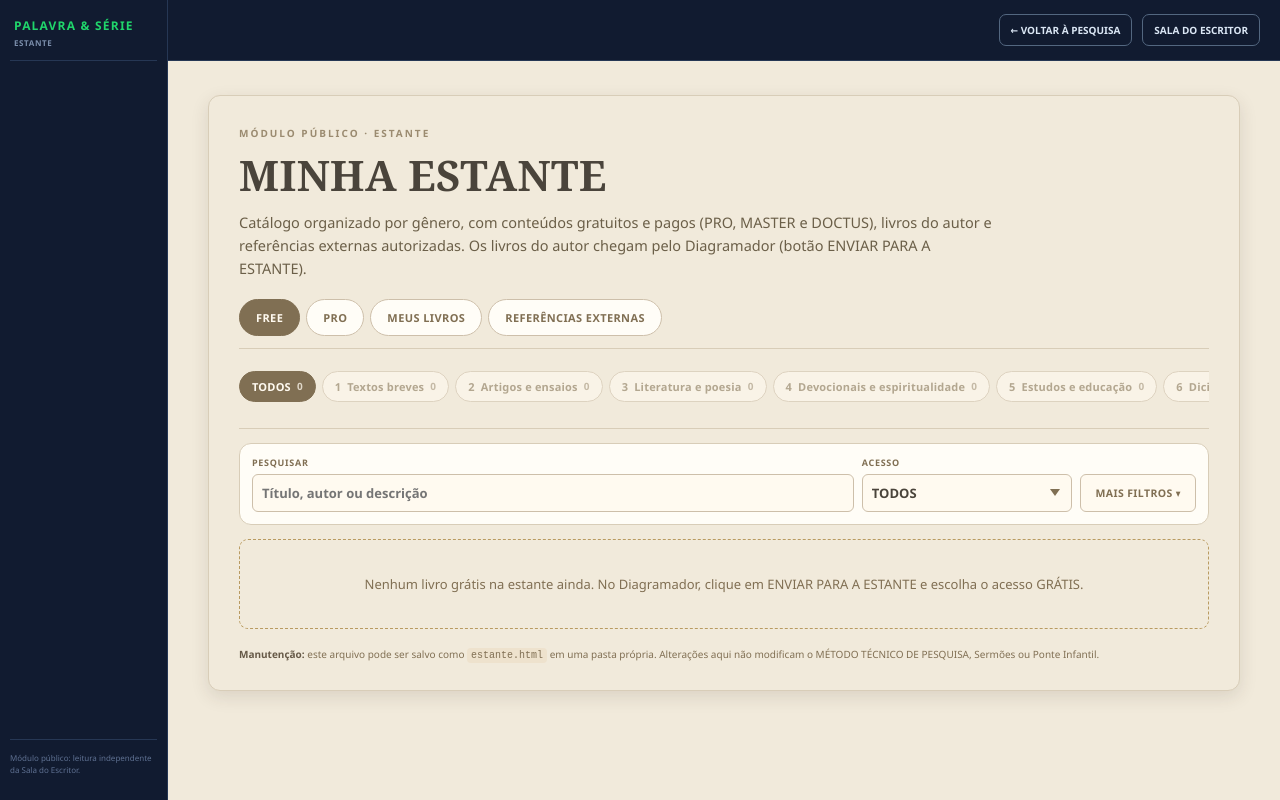
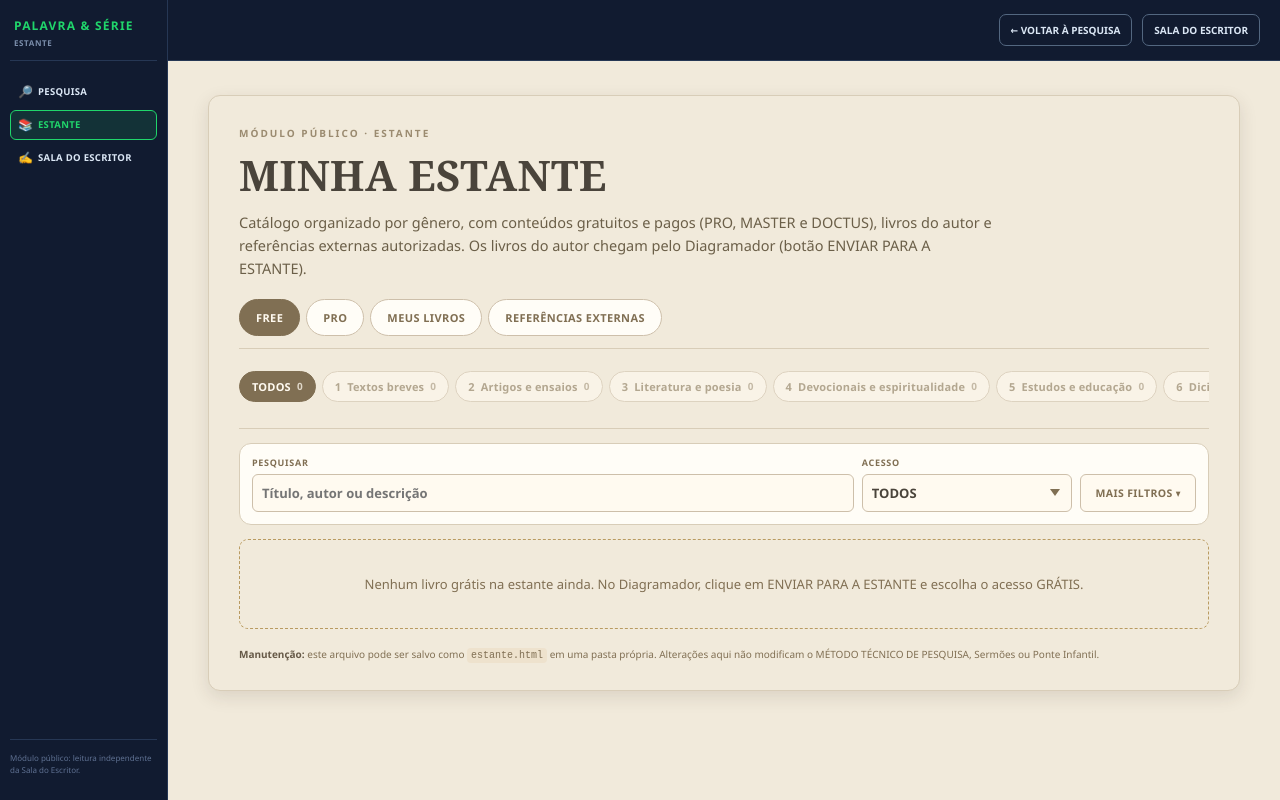
Before and after one commit to palavraeserie7/palavraeserie7.github.io, a plain HTML site: page pages/pesquisa/estante.html in a window 1280 px wide. Drawn offline with nearby package versions, Linux system fonts and the light colour scheme; no server answers.

Commit message:
Update estante.html

```diff
--- a/pages/pesquisa/estante.html
+++ b/pages/pesquisa/estante.html
@@ -625,7 +625,11 @@
         <span class="side-brand-sub">Estante</span>
       </div>
 
-
+           <nav class="side-menu" aria-label="Menu da plataforma">
+        <a class="side-item" href="index.html"><span class="side-icon">🔎</span>PESQUISA</a>
+        <a class="side-item active" href="estante.html"><span class="side-icon">📚</span>ESTANTE</a>
+        <a class="side-item" href="sala-do-escritor.html"><span class="side-icon">✍️</span>SALA DO ESCRITOR</a>
+      </nav>
 
       <p class="side-footer-note">
         Módulo público: leitura independente da Sala do Escritor.
```
